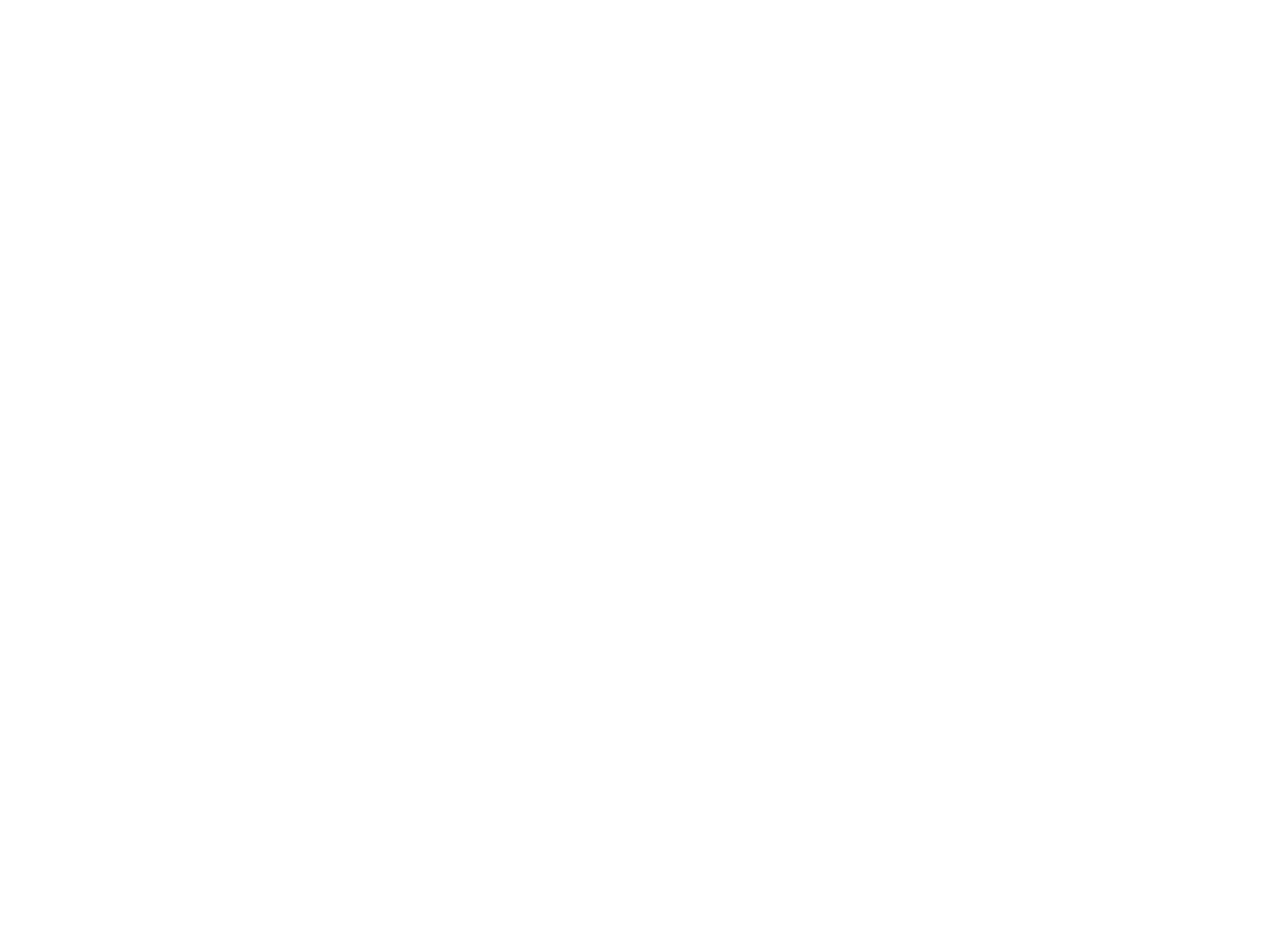
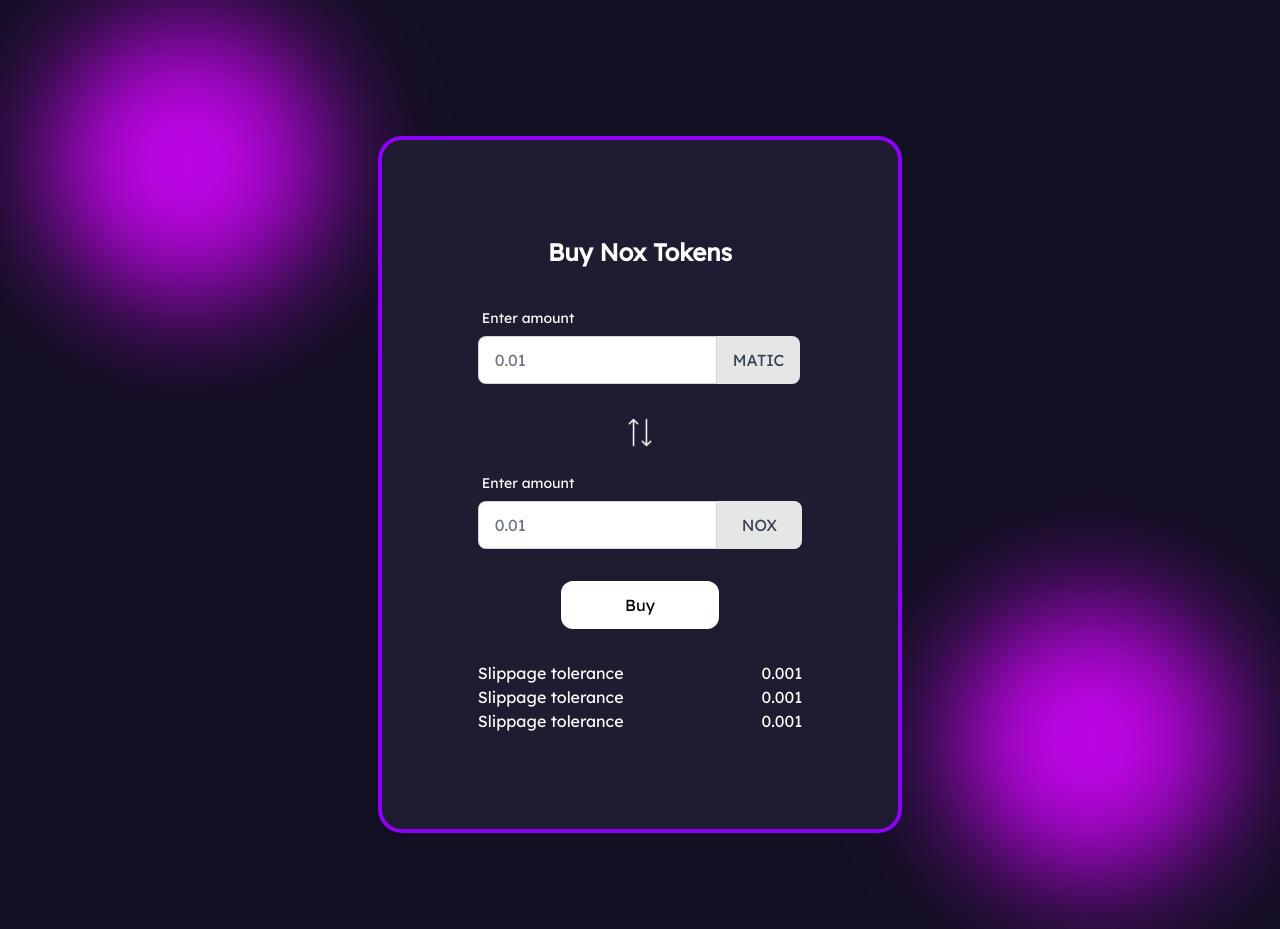
Before and after one commit to yasinadil/nox-platform, a Next.js app: page / in a window 1280 px wide. Shown: the part 1540-2469 px from the top of the page. Before the commit the page ends 1484 px from the top, so only its background shows below. Built offline with nearby package versions, Linux system fonts and the light colour scheme.

Commit message:
buy addition

```diff
--- a/components/Banner/Banner.tsx
+++ b/components/Banner/Banner.tsx
@@ -1,6 +1,7 @@
 import Image from "next/image";
 import polygon from "../../assets/polygon.png";
 import guide from "../../assets/guide.png";
+
 function Banner() {
   return (
 
--- /dev/null
+++ b/components/Buy/Buy.tsx
@@ -0,0 +1,70 @@
+import arrow from "../../assets/arrow.png";
+import Image from "next/image";
+
+function Buy() {
+  return (
+    <div className="pt-48 pb-24 flex justify-center">
+      <div className="bg-[#1F1C32] border-4 border-[#8E00FE] desktop:px-24 mobile:px-0 desktop:py-24 mobile:py-16 rounded-3xl">
+        <p className="text-center pb-8 font-semibold text-2xl">
+          Buy Nox Tokens
+        </p>
+        <div className="form-control">
+          <label className="label">
+            <span className="label-text text-white">Enter amount</span>
+          </label>
+          <label className="input-group">
+            <input
+              type="text"
+              placeholder="0.01"
+              className="input input-bordered"
+            />
+            <span className="text-gray-700">MATIC</span>
+          </label>
+        </div>
+        <div className="flex justify-center pt-8 pb-4">
+          <Image
+            className=""
+            style={{ width: "4vh" }}
+            src={arrow}
+            alt="polygon"
+          />
+        </div>
+        <div className="form-control">
+          <label className="label">
+            <span className="label-text text-white">Enter amount</span>
+          </label>
+          <label className="input-group">
+            <input
+              type="text"
+              placeholder="0.01"
+              className="input input-bordered"
+            />
+            <span className="text-gray-700">&nbsp; NOX &nbsp;</span>
+          </label>
+        </div>
+        <div className="flex justify-center mt-8">
+          <button className="px-16 py-3 bg-white text-black rounded-xl text-center">
+            {" "}
+            Buy{" "}
+          </button>
+        </div>
+        <div className="pt-8">
+          <div>
+            <span>Slippage tolerance </span>
+            <span className="float-right">0.001 </span>
+          </div>
+          <div>
+            <span>Slippage tolerance </span>
+            <span className="float-right">0.001 </span>
+          </div>
+          <div>
+            <span>Slippage tolerance </span>
+            <span className="float-right">0.001 </span>
+          </div>
+        </div>
+      </div>
+    </div>
+  );
+}
+
+export default Buy;
--- a/pages/index.tsx
+++ b/pages/index.tsx
@@ -1,14 +1,16 @@
 import Image from "next/image";
 import bgimage from "../assets/bg-main-page.png";
-import Navbar from "../components/Navbar/Navbar.tsx";
-import Banner from "../components/Banner/Banner.tsx";
-import Plan from "../components/Plan/Plan.tsx";
+import Navbar from "../components/Navbar/Navbar";
+import Banner from "../components/Banner/Banner";
+import Plan from "../components/Plan/Plan";
+import Buy from "../components/Buy/Buy";
 export default function Home() {
   return (
     <div className="bgclass ">
       <Navbar />
       <Banner />
       <Plan />
+      <Buy />
     </div>
   );
 }
--- a/styles/globals.css
+++ b/styles/globals.css
@@ -48,3 +48,11 @@
   font-family: "LexendUltra", sans-serif;
   color: white;
 }
+
+.buyBg {
+  backdrop-filter: blur(9px) saturate(200%);
+    -webkit-backdrop-filter: blur(9px) saturate(200%);
+    background-color: rgba(31, 28, 50, 0.62);
+    border-radius: 12px;
+    border: 1px solid rgba(255, 255, 255, 0.125);
+}
--- a/tsconfig.json
+++ b/tsconfig.json
@@ -19,6 +19,6 @@
       "@/*": ["./*"]
     }
   },
-  "include": ["next-env.d.ts", "**/*.ts", "**/*.tsx"],
-  "exclude": ["node_modules"]
+  "include": ["next-env.d.ts", "**/*.ts", "**/*.tsx", "src", "global.d.ts"],
+  "exclude": ["node_modules", "plugins", "public"]
 }
```
Also changed, not shown: assets/arrow.png (added).
